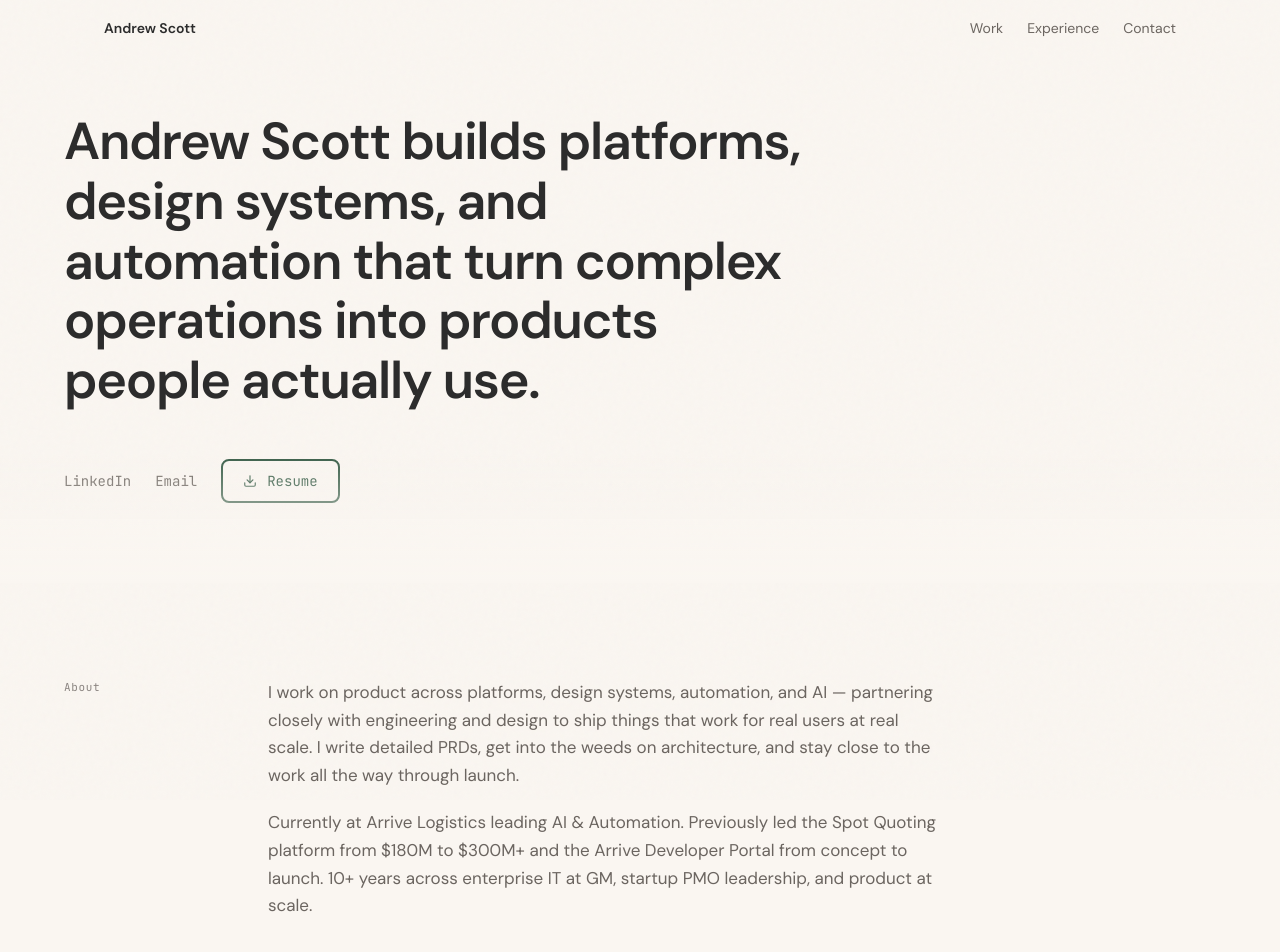
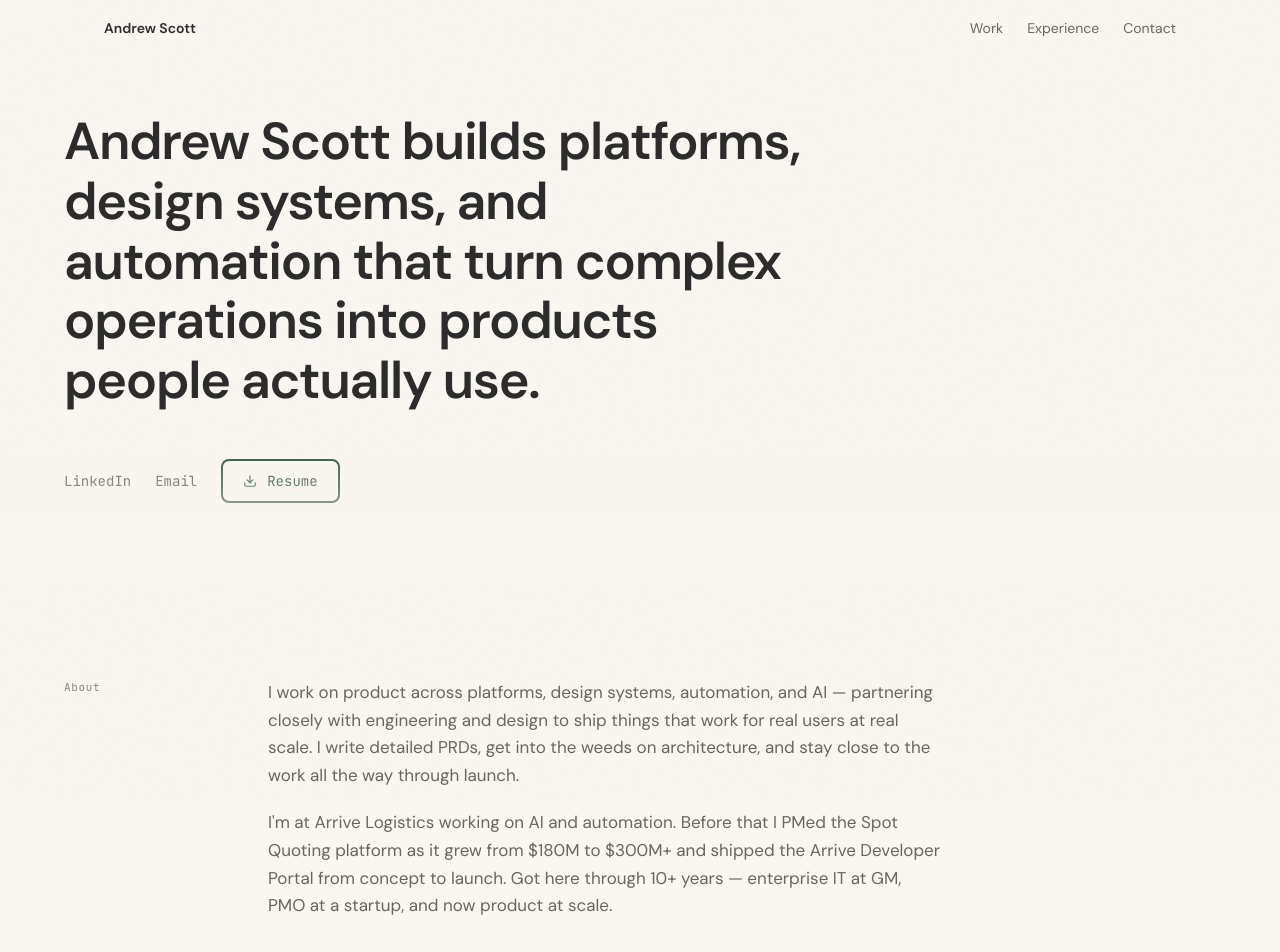
Before and after one commit to andrewscott05/career-portfolio, a React (Vite) app: page / in a window 1280 px wide. Shown: the top 952 px of the page. Built offline with nearby package versions, Linux system fonts and the light colour scheme.

Commit message:
Rewrite About second paragraph in plain English
Drop "leading", "led", "leadership" — read more naturally as
how someone would actually describe their work in conversation.

Co-Authored-By: Claude Sonnet 4.6 <noreply@anthropic.com>

```diff
--- a/src/components/About.tsx
+++ b/src/components/About.tsx
@@ -14,7 +14,7 @@ export function About() {
               I work on product across platforms, design systems, automation, and AI — partnering closely with engineering and design to ship things that work for real users at real scale. I write detailed PRDs, get into the weeds on architecture, and stay close to the work all the way through launch.
             </p>
             <p>
-              Currently at Arrive Logistics leading AI & Automation. Previously led the Spot Quoting platform from $180M to $300M+ and the Arrive Developer Portal from concept to launch. 10+ years across enterprise IT at GM, startup PMO leadership, and product at scale.
+              I'm at Arrive Logistics working on AI and automation. Before that I PMed the Spot Quoting platform as it grew from $180M to $300M+ and shipped the Arrive Developer Portal from concept to launch. Got here through 10+ years — enterprise IT at GM, PMO at a startup, and now product at scale.
             </p>
             <p className="pt-2">
               <Link
```
